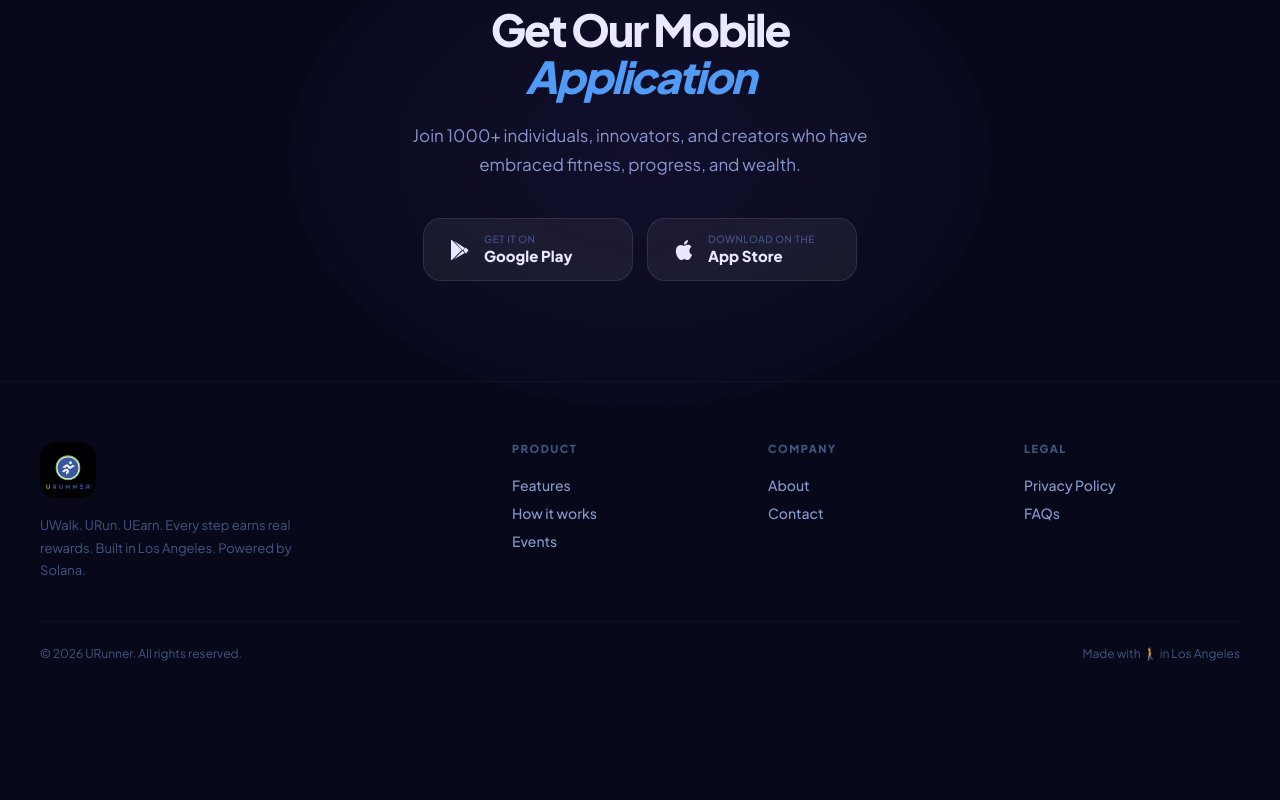
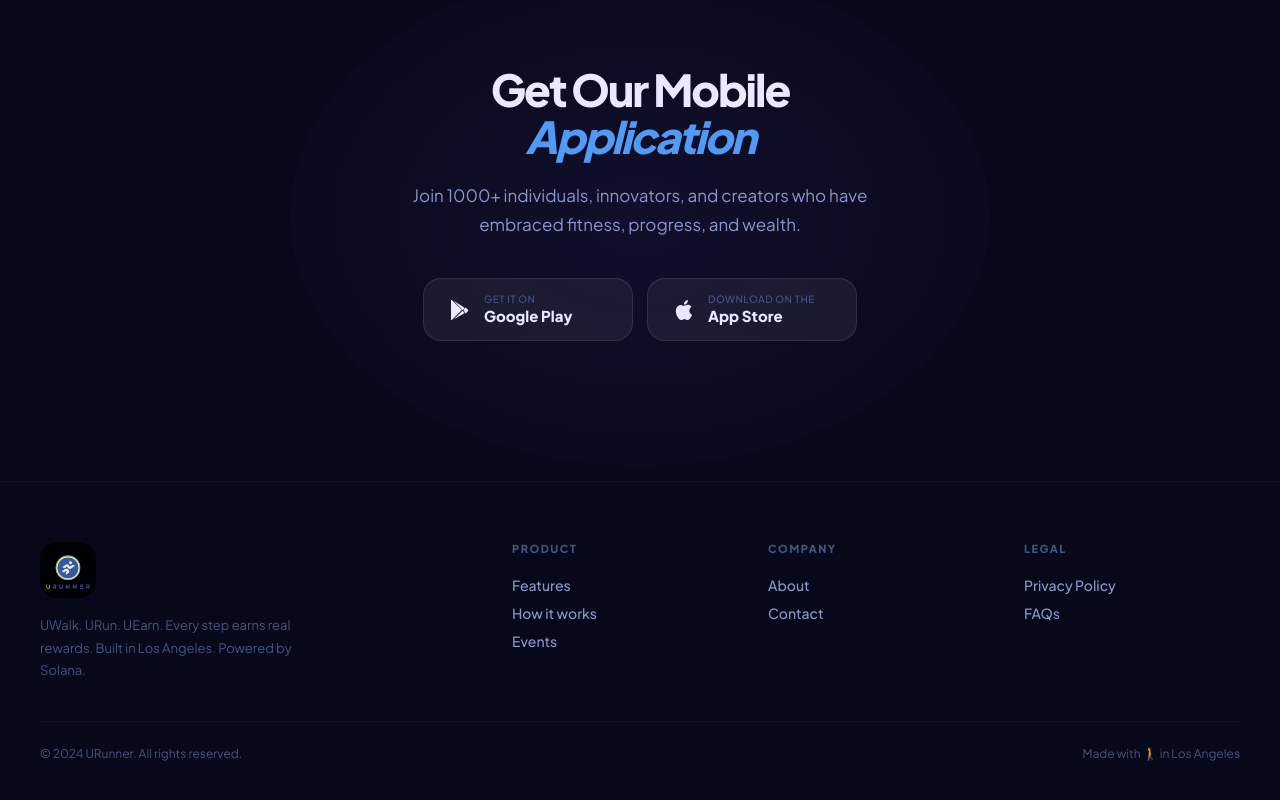
Before and after one commit to URunner/urunner-new-website, a Next.js app: page /faqs in a window 1280 px wide. Shown: the part 1210-2010 px from the top of the page. Before the commit the page ends 1911 px from the top, so only its background shows below. Built offline with nearby package versions, Linux system fonts and the light colour scheme.

Commit message:
new updates

```diff
--- a/app/globals.css
+++ b/app/globals.css
@@ -96,6 +96,7 @@ body::after{
 @media(max-width:900px){.hero-inner{grid-template-columns:1fr;text-align:center;gap:40px}.hero-visual{margin-top:16px}}
 .hero-tag{
   display:inline-flex;align-items:center;gap:8px;
+  width:fit-content;margin:0 auto 16px;
   background:rgba(77,158,246,.1);
   border:1px solid rgba(77,158,246,.2);
   padding:8px 18px;border-radius:var(--rb);
@@ -106,9 +107,9 @@ body::after{
 @keyframes pulse{0%,100%{opacity:1;transform:scale(1)}50%{opacity:.4;transform:scale(.7)}}
 .hero h1{font-size:clamp(44px,6.5vw,76px);font-weight:900;line-height:1.0;letter-spacing:-2.5px;margin-bottom:24px;text-align:center}
 .hero h1 em{font-style:normal;background:var(--grad);-webkit-background-clip:text;-webkit-text-fill-color:transparent;background-clip:text;padding-right:12px;padding-bottom:4px}
-.hero-sub{font-size:18px;color:var(--t2);line-height:1.7;margin-bottom:36px;max-width:480px}
+.hero-sub{font-size:18px;color:var(--t2);line-height:1.7;margin-bottom:36px;max-width:480px;text-align:center;margin-left:auto;margin-right:auto}
 @media(max-width:900px){.hero-sub{margin:0 auto 36px}}
-.hero-btns{display:flex;gap:14px;flex-wrap:wrap}
+.hero-btns{display:flex;gap:14px;flex-wrap:wrap;justify-content:center}
 @media(max-width:900px){.hero-btns{justify-content:center}}
 
 /* STORE BUTTONS */
@@ -184,7 +185,7 @@ body::after{
 }
 .section-title{font-size:clamp(34px,4.5vw,54px);font-weight:900;letter-spacing:-1.5px;line-height:1.08;margin-bottom:16px;text-align:center}
 .section-title em{font-style:normal;background:var(--grad);-webkit-background-clip:text;-webkit-text-fill-color:transparent;background-clip:text}
-.section-sub{font-size:17px;color:var(--t2);line-height:1.7;max-width:560px;margin-bottom:52px}
+.section-sub{font-size:17px;color:var(--t2);line-height:1.7;max-width:560px;margin-bottom:52px;text-align:center;margin-left:auto;margin-right:auto}
 
 /* FEATURE GRID */
 .features{display:grid;grid-template-columns:repeat(3,1fr);gap:20px}
@@ -281,7 +282,7 @@ body::after{
 @media(max-width:600px){.coin-arrow{transform:rotate(90deg);margin:0}}
 
 /* CTA */
-.cta-section{text-align:center;padding:100px 32px;position:relative;z-index:1}
+.cta-section{text-align:center;padding:100px 32px 140px;margin-top:60px;position:relative;z-index:1}
 .cta-section::before{content:'';position:absolute;top:0;left:50%;transform:translateX(-50%);width:700px;height:500px;border-radius:50%;background:radial-gradient(rgba(139,92,246,.08),transparent);pointer-events:none}
 .cta-title{font-size:clamp(36px,5vw,60px);font-weight:900;letter-spacing:-2px;line-height:1.08;margin-bottom:20px;text-align:center}
 .cta-sub{font-size:17px;color:var(--t2);margin-bottom:40px;max-width:480px;margin-left:auto;margin-right:auto;line-height:1.7}
@@ -309,7 +310,6 @@ body::after{
 
 /* PAGE HERO (inner pages) */
 .page-hero{padding:160px 32px 80px;text-align:center;position:relative;overflow:hidden;z-index:1}
-.page-hero::before{content:'';position:absolute;top:-100px;left:50%;transform:translateX(-50%);width:800px;height:600px;border-radius:50%;background:radial-gradient(rgba(139,92,246,.08),transparent);pointer-events:none}
 .page-hero h1{font-size:clamp(38px,5.5vw,68px);font-weight:900;letter-spacing:-2px;line-height:1.08;margin-bottom:18px}
 .page-hero h1 em{font-style:normal;background:var(--grad);-webkit-background-clip:text;-webkit-text-fill-color:transparent;background-clip:text}
 .page-hero p{font-size:18px;color:var(--t2);max-width:580px;margin:0 auto;line-height:1.7}
--- a/components/Footer.js
+++ b/components/Footer.js
@@ -31,7 +31,7 @@ export default function Footer() {
         </div>
       </div>
       <div className="footer-bottom">
-        <span>© 2026 URunner. All rights reserved.</span>
+        <span>© 2024 URunner. All rights reserved.</span>
         <span>Made with 🚶 in Los Angeles</span>
       </div>
     </footer>
```
Also changed, not shown: app/page.js (+5 -3 lines).
